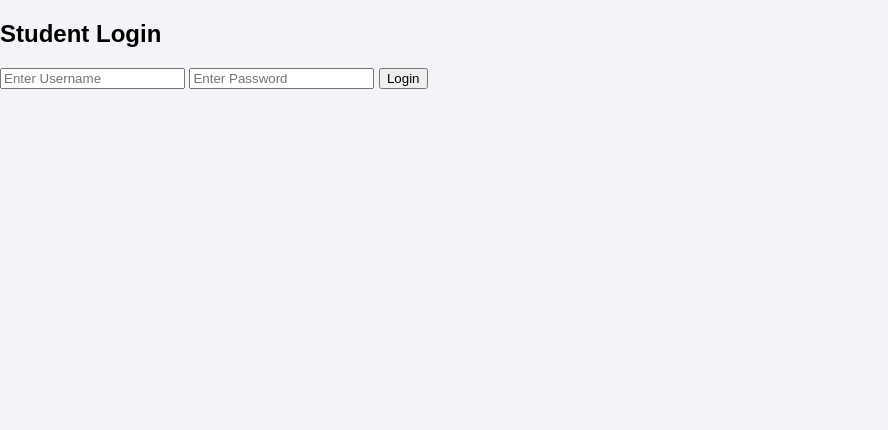
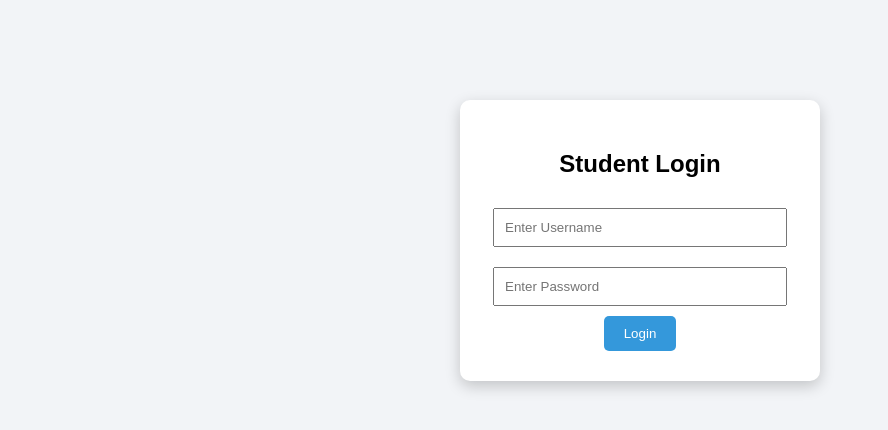
Before and after one commit to Manikanthgadipalli06/engineering-student-hub, a plain HTML site: page login.html in a window 1280 px wide. Shown: the whole page, without its empty margins (0-888 px from the left). Drawn offline with Linux system fonts and the light colour scheme; files that its build step writes are made by us from their sources; files whose address does not match are found by name.

Commit message:
Update style.css

```diff
--- a/style.css
+++ b/style.css
@@ -100,3 +100,27 @@ margin:10px 0;
 }
 
 }
+.login-container{
+width:300px;
+margin:100px auto;
+padding:30px;
+background:white;
+border-radius:10px;
+box-shadow:0 5px 15px rgba(0,0,0,0.2);
+text-align:center;
+}
+
+.login-container input{
+width:90%;
+padding:10px;
+margin:10px 0;
+}
+
+.login-container button{
+padding:10px 20px;
+background:#3498db;
+color:white;
+border:none;
+border-radius:5px;
+cursor:pointer;
+}
```
